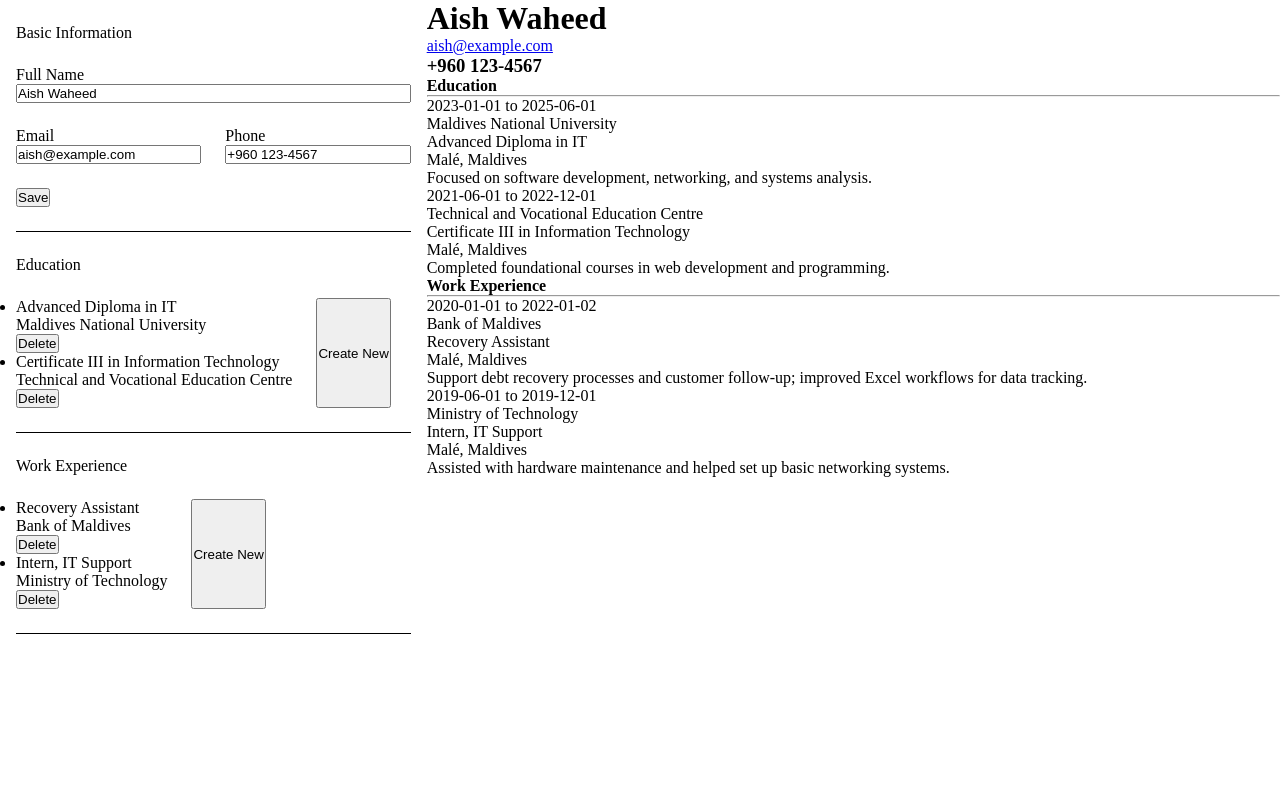
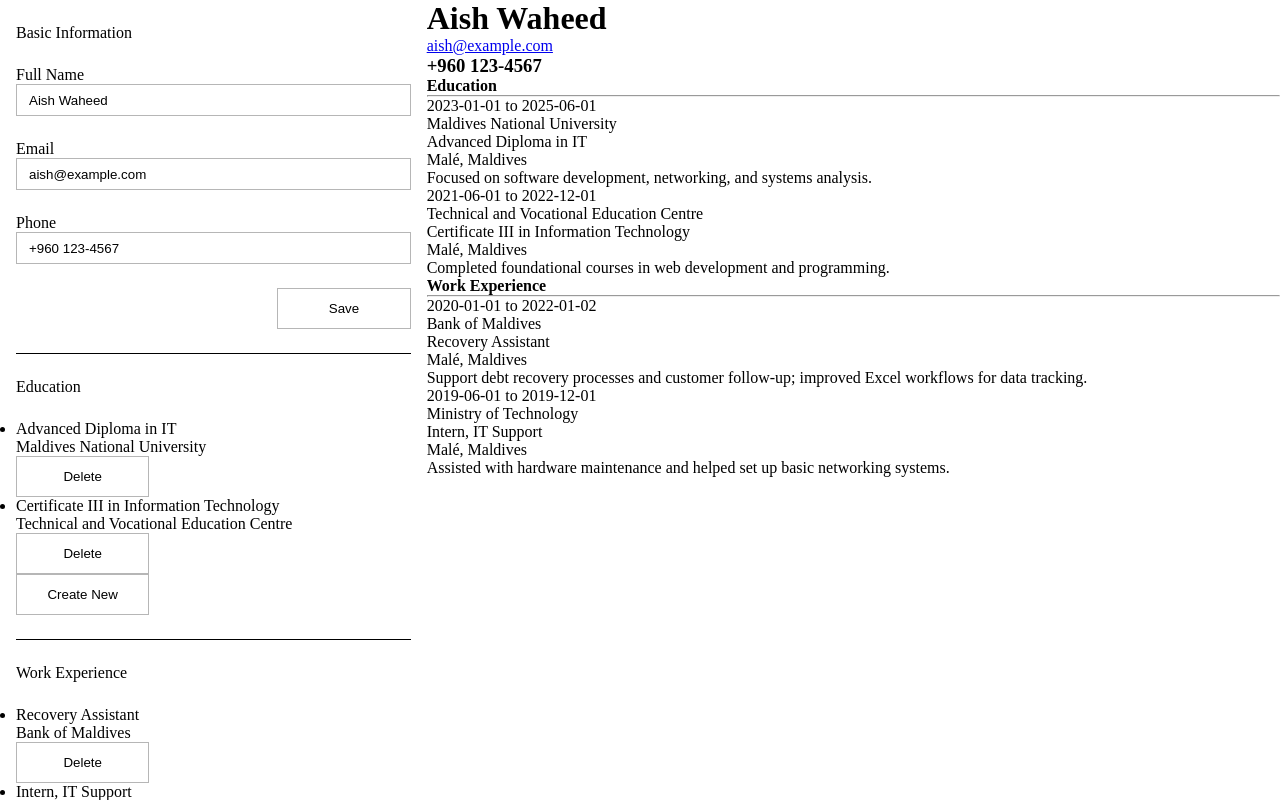
Before and after one commit to aish8la/TOP-React-CV-App, a React (Vite) app: page / in a window 1280 px wide. Built offline with nearby package versions, Linux system fonts and the light colour scheme.

Commit message:
feat: add styling to input elements and buttons

```diff
--- a/src/components/BasicInfoSection.jsx
+++ b/src/components/BasicInfoSection.jsx
@@ -2,7 +2,7 @@ import '../styles/BasicInfoSection.css'
 
 export function BasicInfoSection({ changeHandler, fieldData, saveFields }) {
     return (
-        <fieldset>
+        <fieldset className='form-basic-section'>
             <legend>
                 Basic Information
             </legend>
@@ -18,7 +18,10 @@ export function BasicInfoSection({ changeHandler, fieldData, saveFields }) {
                 <span>Phone</span>
                 <input type="tel" id="phone" name="phone" value={fieldData?.phone || ""} onChange={changeHandler} />
             </label>
-            <button type="button" onClick={saveFields}>Save</button>
+            <div className='button-ctn'>
+                <button type="button" onClick={saveFields}>Save</button>
+            </div>
+
         </fieldset>
     )
 }
--- a/src/styles/BasicInfoSection.css
+++ b/src/styles/BasicInfoSection.css
@@ -1,4 +1,9 @@
-fieldset {
+:root {
+    --border-line-color: rgba(128, 128, 128, 0.571);
+    --hover-color: rgb(225, 225, 225);
+}
+
+fieldset.form-basic-section {
     display: flex;
     flex-wrap: wrap;
     gap: 1.5em;
@@ -13,3 +18,34 @@ label[for="fullName"] {
 label[for="phone"], label[for="email"] {
     flex-grow: 1;
 }
+
+input {
+    padding: 0.125rem 0.75rem;
+    line-height: 1.25rem;
+    border: 1px solid var(--border-line-color);
+    height: 2rem;
+    transition: background-color, 0.5s ease;
+}
+
+input:hover {
+    background-color: var(--hover-color);
+}
+
+.form-basic-section > .button-ctn {
+    flex-basis: 100%;
+    display: flex;
+    justify-content: flex-end;
+}
+
+button {
+    padding: 0.75rem;
+    width: 10em;
+    border: 1px solid var(--border-line-color);
+    background-color: transparent;
+    transition: background-color, 0.5s ease;
+}
+
+button:hover {
+    cursor: pointer;
+    background-color: var(--hover-color);
+}
```
